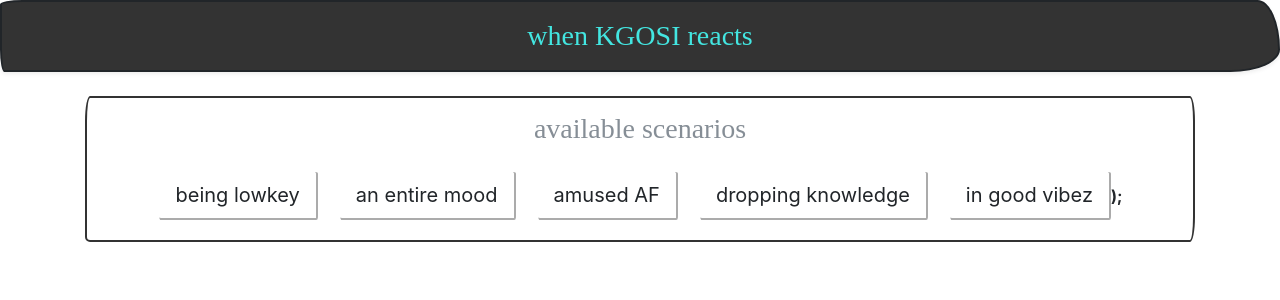
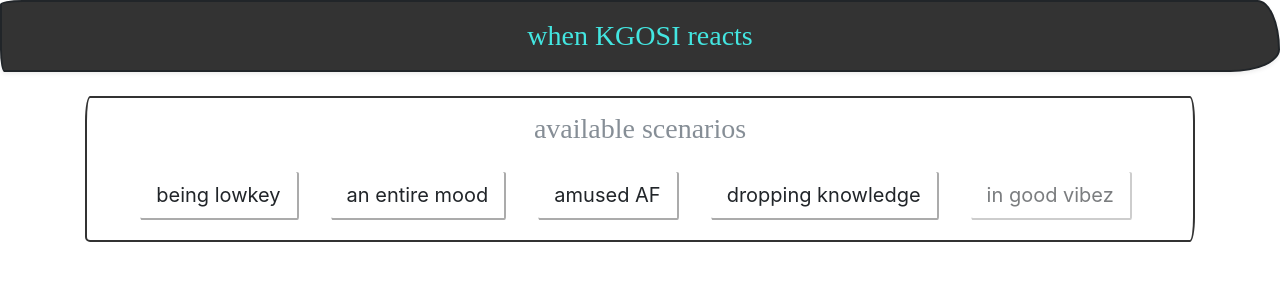
Before and after one commit to moemedimooms/the-KGOSI-improv-show, a React (Create React App) app: page / in a window 1280 px wide. Both pictures are taken after a click on the button "view scenarios". Shown: the top 300 px of the page. Built offline with nearby package versions, Linux system fonts and the light colour scheme; a web font is replaced by a local one.

Commit message:
implemented basic animation to JSX partial of Scenarios component

```diff
--- a/src/components/presentational/Scenarios/index.js
+++ b/src/components/presentational/Scenarios/index.js
@@ -1,24 +1,46 @@
 import React from "react";
+import { useTrail, animated } from "react-spring";
 
 const Scenarios = (props) => {
+  const springs = useTrail(props.scenarios.length, {
+    from: {
+      opacity: 0.2,
+      transform: "translateY(-5px)",
+    },
+    to: {
+      opacity: 1,
+      transform: "translateY(0px)",
+    },
+    config: {
+      mass: 7,
+    },
+  });
+
   return (
     <div className="card bg-light">
       <div className="card-body text-center">
         <h3 class="card-subtitle mb-2 text-muted">available scenarios</h3>
-        {props.scenarios.map((s) => {
+        {springs.map((spring, index) => {
           return (
-            <a className="card-link text-nowrap text-center" key={s.id}>
-              <button
-                type="button"
-                class="btn-lg btn-light mt-3"
-                onClick={props.handleShowReaction}
+            <a
+              className="card-link text-nowrap text-center"
+              key={props.scenarios[index].id}
+            >
+              <animated.span
+                key={index}
+                style={{ ...spring, marginRight: "10px" }}
               >
-                {s.name}
-              </button>
+                <button
+                  type="button"
+                  class="btn-lg btn-light mt-3"
+                  onClick={props.handleShowReaction}
+                >
+                  {props.scenarios[index].name}
+                </button>
+              </animated.span>
             </a>
           );
         })}
-        );
       </div>
     </div>
   );
```
